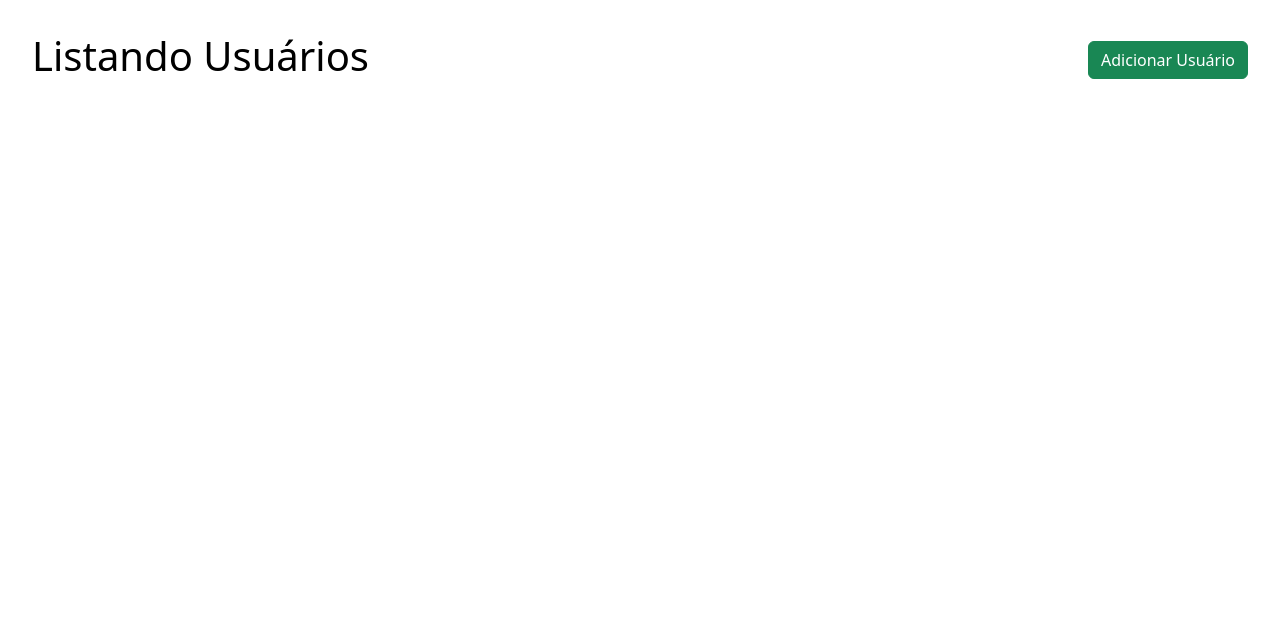
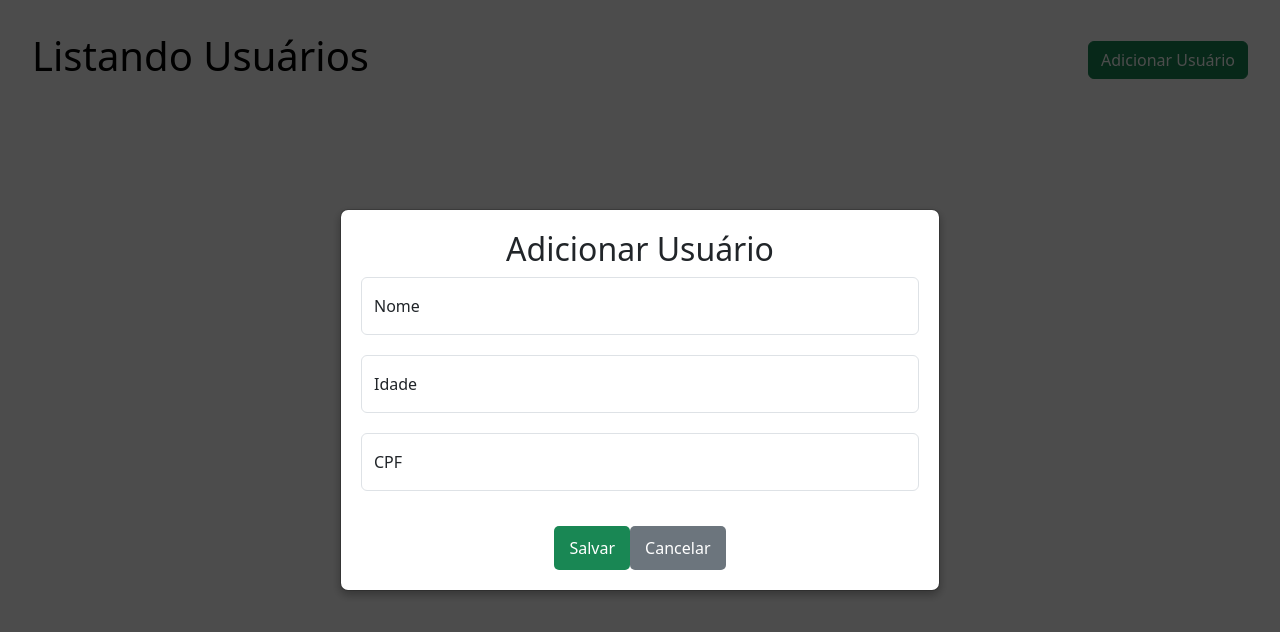
Before and after one commit to Daniel-P-Lima/projeto_exp_criativa, a React (Create React App) app in the folder frontend/react_projeto/: page / in a window 1280 px wide. Both pictures are taken after a click on the button "Adicionar Usuário". Shown: the top 632 px of the page. Built offline with nearby package versions, Linux system fonts and the light colour scheme.

Commit message:
feature: adiciona modal de adicionar usuário

```diff
--- a/frontend/react_projeto/src/App.css
+++ b/frontend/react_projeto/src/App.css
@@ -97,3 +97,7 @@
     float: right;
     gap: 20px;
 }
+
+.form-floating input{
+    margin-bottom: 20px;
+}
--- a/frontend/react_projeto/src/Components/DataList/DataList.jsx
+++ b/frontend/react_projeto/src/Components/DataList/DataList.jsx
@@ -3,7 +3,7 @@ const DataList = (props) => {
     <div>
       <div className="header">
         <h1 className="title">Listando Usuários</h1>
-        <button type="button" className="btn btn-success">Adicionar Usuário</button>
+        <button type="button" className="btn btn-success" onClick={props.onAdd}>Adicionar Usuário</button>
       </div>
 
       <ul className="list">
--- /dev/null
+++ b/frontend/react_projeto/src/Components/ModalAdicionarUser/ModalAdicionarUser.jsx
@@ -0,0 +1,62 @@
+import { useState } from "react";
+import "../../App.css";
+function ModalAdicionarUser({ onClose, atualizarUsuarios }) {
+    const [formData, setFormData] = useState({
+        nome: "",
+        idade: "",
+        cpf: "",
+    });
+
+    const handleChange = (e) => {
+        setFormData({ ...formData, [e.target.name]: e.target.value });
+    };
+
+    const handleSubmit = (e) => {
+        e.preventDefault();
+
+        fetch("http://localhost:8800/adicionarUsuario", {
+            method: "POST",
+            headers: {
+                "Content-Type": "application/json",
+            },
+            body: JSON.stringify(formData),
+        })
+            .then((response) => response.json())
+            .then((data) => {
+                console.log("Usuário adicionado:", data);
+                atualizarUsuarios(); // Recarrega a lista
+                onClose(); // Fecha o modal
+            })
+            .catch((error) => {
+                console.error("Erro ao adicionar usuário:", error);
+            });
+    };
+
+    return (
+        <div className="modal">
+            <div className="modal-content">
+                <h2>Adicionar Usuário</h2>
+                <form onSubmit={handleSubmit}>
+                    <div className="form-floating">
+                        <input className="form-control" placeholder="nome" id="nome" aria-label="default input example" type="text" name="nome" value={formData.nome} onChange={handleChange} />
+                        <label for="nome">Nome</label>
+                    </div>
+                    <div className="form-floating">
+                        <input className="form-control" placeholder="Idade" id="idade" aria-label="default input example" type="number" name="idade" value={formData.idade} onChange={handleChange} />
+                        <label for="idade">Idade</label>
+                    </div>
+                    <div className="form-floating">
+                        <input className="form-control" placeholder="cpf" id="cpf" aria-label="default input example" type="number" name="cpf" value={formData.cpf} onChange={handleChange} />
+                        <label for="cpf">CPF</label>
+                    </div>
+                    <div className="botoes">
+                        <button type="submit" className="btn btn-success">Salvar</button>
+                        <button type="button" className="btn btn-secondary" onClick={onClose}>Cancelar</button>
+                    </div>
+                </form>
+            </div>
+        </div>
+    );
+}
+
+export default ModalAdicionarUser;
--- a/frontend/react_projeto/src/Components/ModalUser/ModalUser.jsx
+++ b/frontend/react_projeto/src/Components/ModalUser/ModalUser.jsx
@@ -1,6 +1,8 @@
 import "../../App.css";
 import DataList from "../DataList/DataList";
 import ModalEditarUser from "../ModalEditarUser/ModalEditarUser";
+import ModalAdicionarUser from "../ModalAdicionarUser/ModalAdicionarUser";
+
 import { useEffect, useState } from "react";
 
 function ModalUser() {
@@ -8,6 +10,8 @@ function ModalUser() {
   const [modalIsOpen, setModalIsOpen] = useState(false);
   const [itemClicked, setItemClicked] = useState(null);
   const [editModalOpen, setEditModalOpen] = useState(false);
+  const [addModalOpen, setAddModalOpen] = useState(false);
+
 
   const fetchData = () => {
     fetch("http://localhost:8800/")
@@ -33,7 +37,7 @@ function ModalUser() {
 
   return (
     <div>
-      <DataList clicked={clicked} data={usuarios} />
+      <DataList clicked={clicked} data={usuarios} onAdd={() => setAddModalOpen(true)}/>
 
       {modalIsOpen && itemClicked && (
         <div className="modal">
@@ -84,6 +88,14 @@ function ModalUser() {
           atualizarUsuarios={fetchData}
         />
       )}
+
+      {addModalOpen && (
+        <ModalAdicionarUser
+          onClose={() => setAddModalOpen(false)}
+          atualizarUsuarios={fetchData}
+        />
+      )}
+
     </div>
   );
 }
```
Also changed, not shown: frontend/react_projeto/src/Components/ModalNovoUser/ModalNovoUser.jsx (deleted, +0 -47 lines), 1 other file (tests, documents, lock files or other folders).
